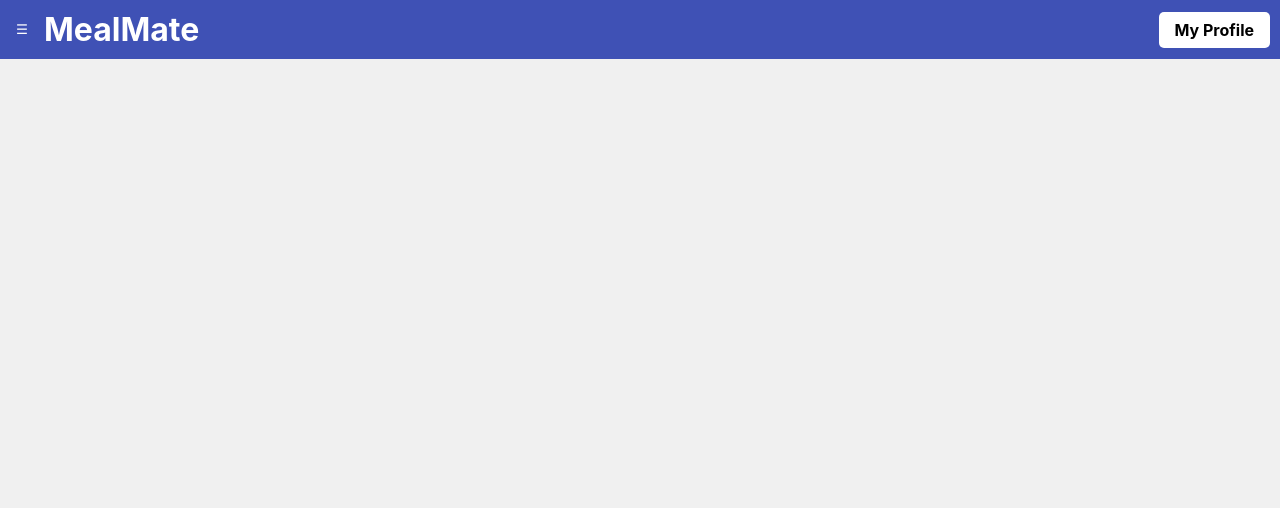
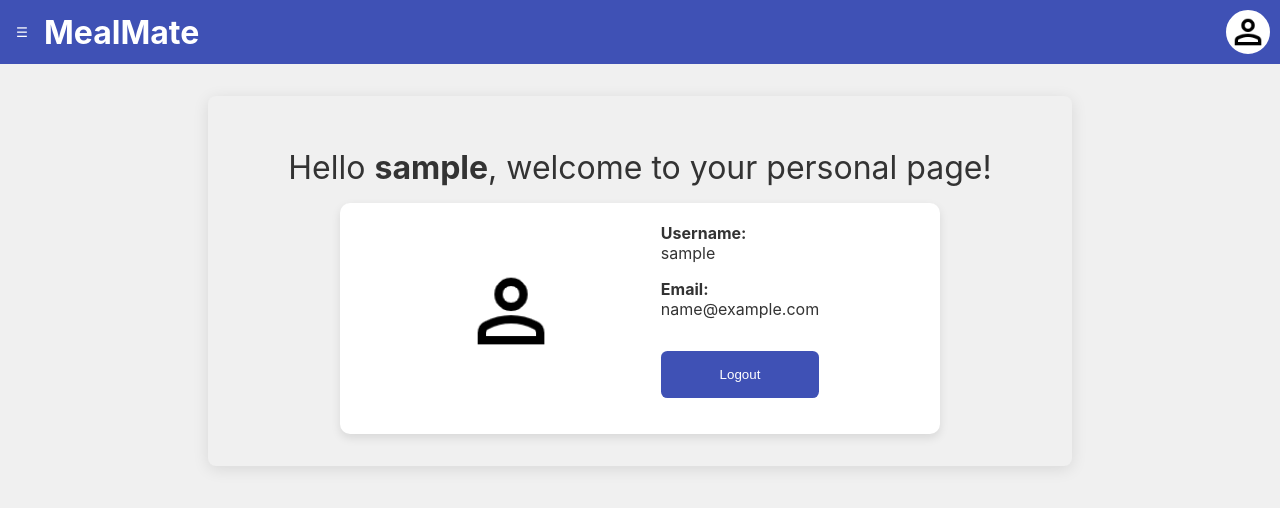
Before and after one commit to boumster/MealMate, a React (Create React App) app in the folder frontend/: page /profile in a window 1280 px wide. Shown: the top 508 px of the page. Built offline with nearby package versions, Linux system fonts and the light colour scheme; sample sign-in values are in the browser's storage.

Commit message:
formally added profile page and related styles

```diff
--- a/frontend/src/components/App.tsx
+++ b/frontend/src/components/App.tsx
@@ -7,6 +7,7 @@ import Contact from "./Contact/Contact";
 import Mealplans from "./MealPlans/Mealplans";
 import Register from "./Register/Register";
 import Login from "./Login/Login"
+import Profile from "./Profile/Profile"
 import { PrivateRoute } from "./PrivateRoutes/PrivateRoute";
 
 export default function App() {
@@ -31,6 +32,8 @@ export default function App() {
         {/* Protected Routes */}
         <PrivateRoute path="/contact" component={Contact} />
         <PrivateRoute path="/mealplans" component={Mealplans} />
+        <PrivateRoute path="/profile" component={Profile} />
+
       </Switch>
     </div>
   );
--- a/frontend/src/components/Header/Header.tsx
+++ b/frontend/src/components/Header/Header.tsx
@@ -1,6 +1,7 @@
 import React, { useState } from "react";
 import styled from "styled-components";
 import { useAuth } from "../../context/Auth/AuthProvider";
+import { Button } from "../../styles/styles";
 
 const HeaderContainer = styled.header`
   background-color: #3f51b5;
@@ -22,10 +23,6 @@ const MenuButton = styled.button`
   cursor: pointer;
 `;
 
-const HeaderTitle = styled.h1`
-  margin: 0 0 0 10px;
-`;
-
 const LoginButton = styled.a`
   margin-left: auto;
   padding: 8px 16px;
@@ -42,14 +39,27 @@ const LoginButton = styled.a`
   }
 `;
 
+const HeaderTitle = styled.h1`
+  margin: 0 0 0 10px;
+`;
+
+const ProfileIcon = styled.img`
+  margin-left: auto;
+  cursor: pointer;
+  width: 40px;
+  height: 40px;
+  border-radius: 50%;
+  object-fit: cover;
+  border: 2px solid white;
+  background-color: white;
+`;
+
 interface DropdownMenuProps {
   isOpen: boolean;
 }
 
 const DropdownMenu = styled.div<DropdownMenuProps>`
   position: absolute;
-  top: 40px;
-  left: 0;
   background-color: white;
   color: black;
   border: 1px solid #ccc;
@@ -57,6 +67,16 @@ const DropdownMenu = styled.div<DropdownMenuProps>`
   box-shadow: 0 2px 10px rgba(0, 0, 0, 0.1);
   z-index: 1000;
   display: ${(props) => (props.isOpen ? "block" : "none")};
+`;
+
+const MainDropdown = styled(DropdownMenu)`
+  top: 40px;
+  left: 0;
+`;
+
+const ProfileDropdown = styled(DropdownMenu)`
+  top: 50px;
+  right: 10px;
 `;
 
 const DropdownItem = styled.a`
@@ -70,29 +90,43 @@ const DropdownItem = styled.a`
 `;
 
 export default function Header() {
-  const [isDropdownOpen, setIsDropdownOpen] = useState(false);
+  const [isMainDropdownOpen, setIsMainDropdownOpen] = useState(false);
+  const [isProfileDropdownOpen, setIsProfileDropdownOpen] = useState(false);
   const { isAuthenticated, logoutUser } = useAuth();
-
-  const toggleDropdown = () => {
-    setIsDropdownOpen(!isDropdownOpen);
-  };
 
   return (
     <HeaderContainer>
       <HeaderContent>
-        <MenuButton onClick={toggleDropdown}>&#9776;</MenuButton>
+
+        <MenuButton onClick={() => setIsMainDropdownOpen(!isMainDropdownOpen)}>
+          &#9776;
+        </MenuButton>
         <HeaderTitle>MealMate</HeaderTitle>
-        {isAuthenticated ? (
-        <LoginButton href="/profile">My Profile</LoginButton>
-      ) : (
-        <LoginButton href="/login">Login</LoginButton>
-      )}
-        <DropdownMenu isOpen={isDropdownOpen}>
+
+        <MainDropdown isOpen={isMainDropdownOpen}>
           <DropdownItem href="/">Home</DropdownItem>
           <DropdownItem href="/about">About</DropdownItem>
           <DropdownItem href="/contact">Contact</DropdownItem>
           <DropdownItem href="/mealplans">Meal Plans</DropdownItem>
-        </DropdownMenu>
+        </MainDropdown>
+
+        {isAuthenticated ? (
+          <>
+            <ProfileIcon
+              onClick={() => setIsProfileDropdownOpen(!isProfileDropdownOpen)}
+              src="/images/icons/profileIcon.png"
+              alt="pfp"
+            />
+            <ProfileDropdown isOpen={isProfileDropdownOpen}>
+              <DropdownItem href="/profile">My Profile</DropdownItem>
+              <DropdownItem href="#" onClick={logoutUser}>
+                Logout
+              </DropdownItem>
+            </ProfileDropdown>
+          </>
+        ) : (
+          <LoginButton href="/login">Login</LoginButton>
+        )}
       </HeaderContent>
     </HeaderContainer>
   );
--- a/frontend/src/components/Profile/Profile.tsx
+++ b/frontend/src/components/Profile/Profile.tsx
@@ -1,15 +1,60 @@
 import React from "react";
 import { useHistory } from "react-router-dom";
 import { Container, Button, Paragraph, Label } from "../../styles/styles";
+import { useAuth } from "../../context/Auth/AuthProvider";
+import styled from "styled-components";
+
+const ProfileImage = styled.img`
+  width: 100px;
+  height: 100px;
+  border-radius: 50%;
+  object-fit: cover;
+  border: black;
+  margin-bottom: 15px;
+`;
+
+const ProfileCard = styled.div`
+  display: flex;
+  flex-direction: row;
+  align-items: center;
+  padding: 20px;
+  background: white;
+  border-radius: 10px;
+  box-shadow: 0px 4px 10px rgba(0, 0, 0, 0.1);
+  width:70%;
+  justify-content: center;
+  gap: 100px;
+`;
+
+const ProfileContent = styled.div`
+    display: flex;
+    flex-direction: column;
+    align-content: center;
+`;
+
+const Header = styled.h1`
+  color: #333;
+  text-align: center;
+  margin-bottom: 1rem;
+  font-weight: normal;
+`;
+
 
 const Profile: React.FC = () => {
   const history = useHistory();
+  const { isAuthenticated, user, logoutUser } = useAuth(); // Fetch auth state
 
   return (
     <Container>
-      <Label>Guest Profile</Label>
-      <Paragraph>You are not logged in. Please log in to access your profile.</Paragraph>
-      <Button onClick={() => history.push("/login")}>Login</Button>
+        <Header>Hello <b>{user?.username || "User"}</b>, welcome to your personal page!</Header>
+      <ProfileCard>
+          <ProfileImage src="/images/icons/profileIcon.png" alt="Profile" />
+          <ProfileContent>
+            <Label><b>Username:</b> {user?.username || "User"}</Label>
+            <Label><b>Email:</b> {user?.email || "No Email Available"}</Label>
+            <Button onClick={logoutUser}>Logout</Button>
+          </ProfileContent>
+        </ProfileCard>
     </Container>
   );
 };
```
Also changed, not shown: frontend/public/images/icons/profileIcon.png (added).
